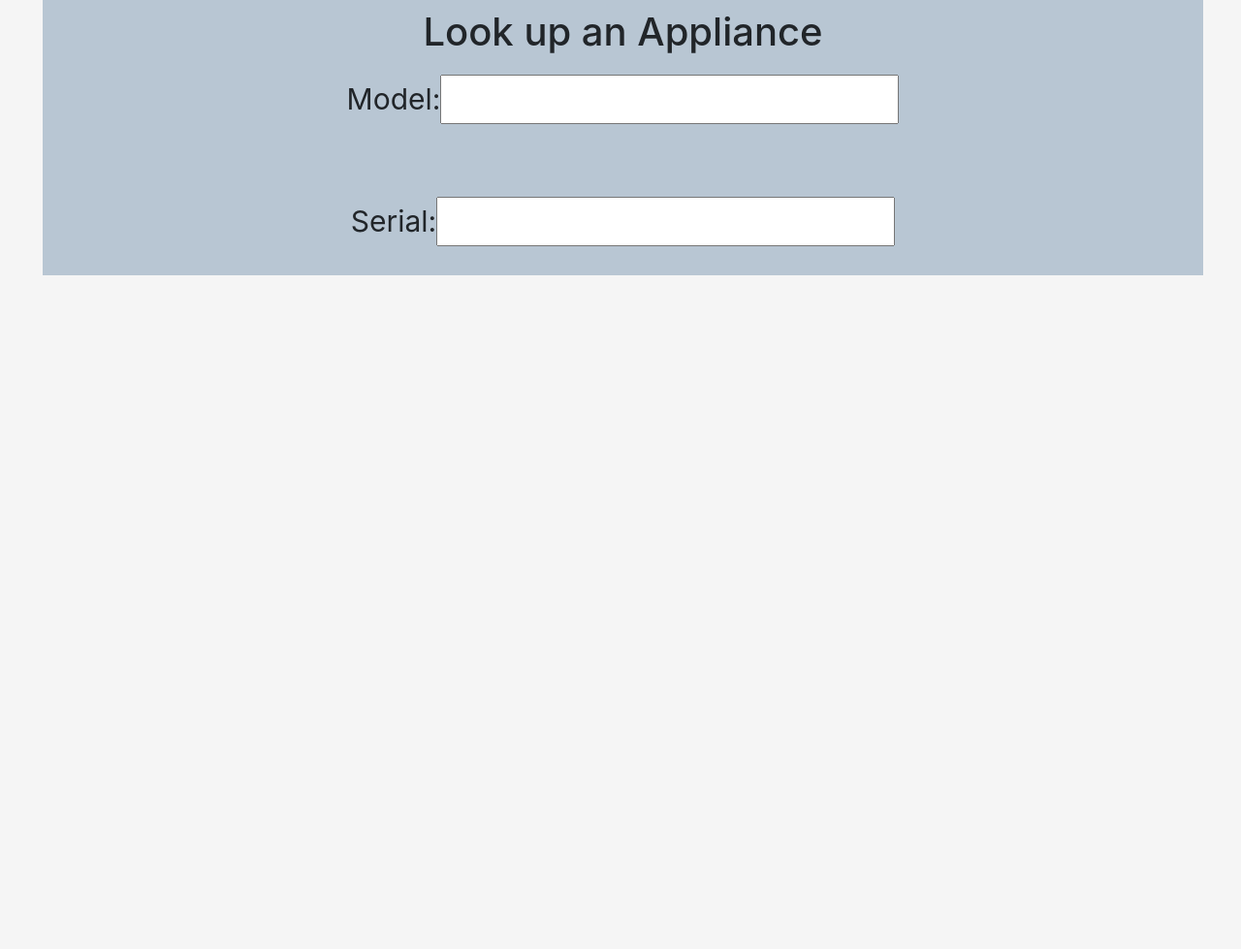
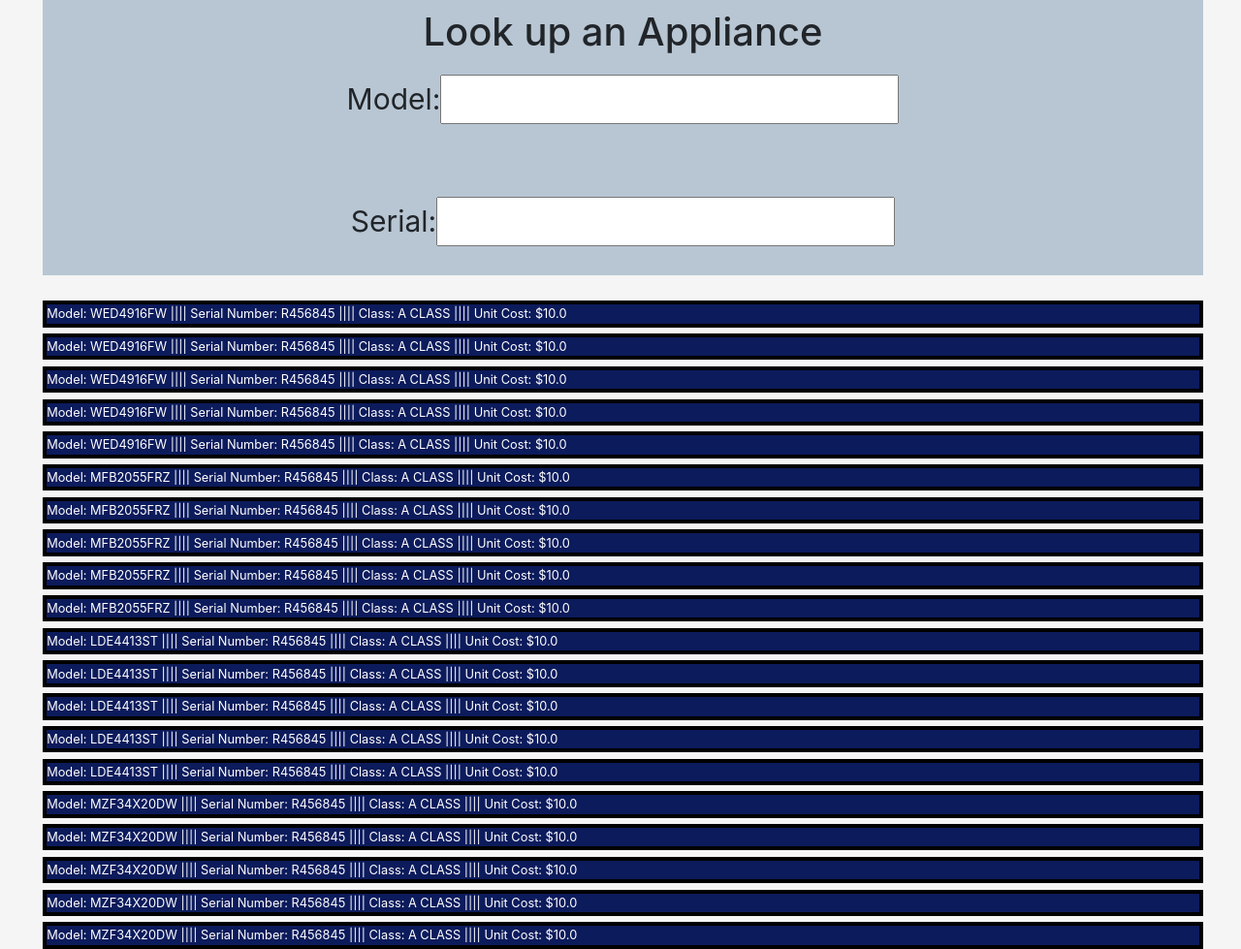
Before and after one commit to CarterFiggins/HookerAppliance, a Django app: page /lookAppliance in a window 1280 px wide. Shown: the part 165-1144 px from the top of the page at 97% size. Before the commit the page ends 449 px from the top, so only its background shows below. Run offline with Django 3.2, Linux system fonts and the light colour scheme; data comes from the database, SQL or seed files in the repository; some libraries are stand-ins or nearby versions.

Commit message:
can add card and applianceces now and got a .gitignore

```diff
--- a/HookerApp/cards/templates/cards/applianceView.html
+++ b/HookerApp/cards/templates/cards/applianceView.html
@@ -1,7 +1,7 @@
 {% extends "cards/NavBar.html" %}
 {% block page %}
 
-	<h1>{{cards.brand}} {{cards.applianceType}} {{cards.modelNumber}} </h1>
+	<h1 class = "center">{{cards.brand}} {{cards.applianceType}} "{{cards.modelNumber}}" </h1>
 
 	<div class ="cardBox cards" >
 
--- a/HookerApp/cards/templates/cards/lookAppliance.html
+++ b/HookerApp/cards/templates/cards/lookAppliance.html
@@ -45,6 +45,18 @@
 
 		</div>
 
+		<div class = "cardWaper">
+				{% if appliances %}
+					{% for appliance in appliances %}
+						<a href="/">
+							<div class = "allAppliances">
+								<p class = "small">Model: {{appliance.card.modelNumber}} |||| Serial Number: {{appliance.serialNumber}} ||||  Class: {{appliance.Class}} |||| Unit Cost: ${{appliance.unitCost}}</p>
+							</div>
+						</a>
+					{% endfor %}
+				{% endif %}
+			</div>
+
 		<script type="text/javascript">
 
 
--- a/HookerApp/cards/views.py
+++ b/HookerApp/cards/views.py
@@ -41,7 +41,14 @@ def addCards(request):
 
 
 def lookAppliance(request):
-	return render(request, 'cards/lookAppliance.html' )
+	appliances = Appliance.objects.all()
+
+	context = {
+		'appliances' : appliances,
+	}
+
+
+	return render(request, 'cards/lookAppliance.html', context )
 
 
 def newCard(request):
```
Also changed, not shown: 1 other file.
